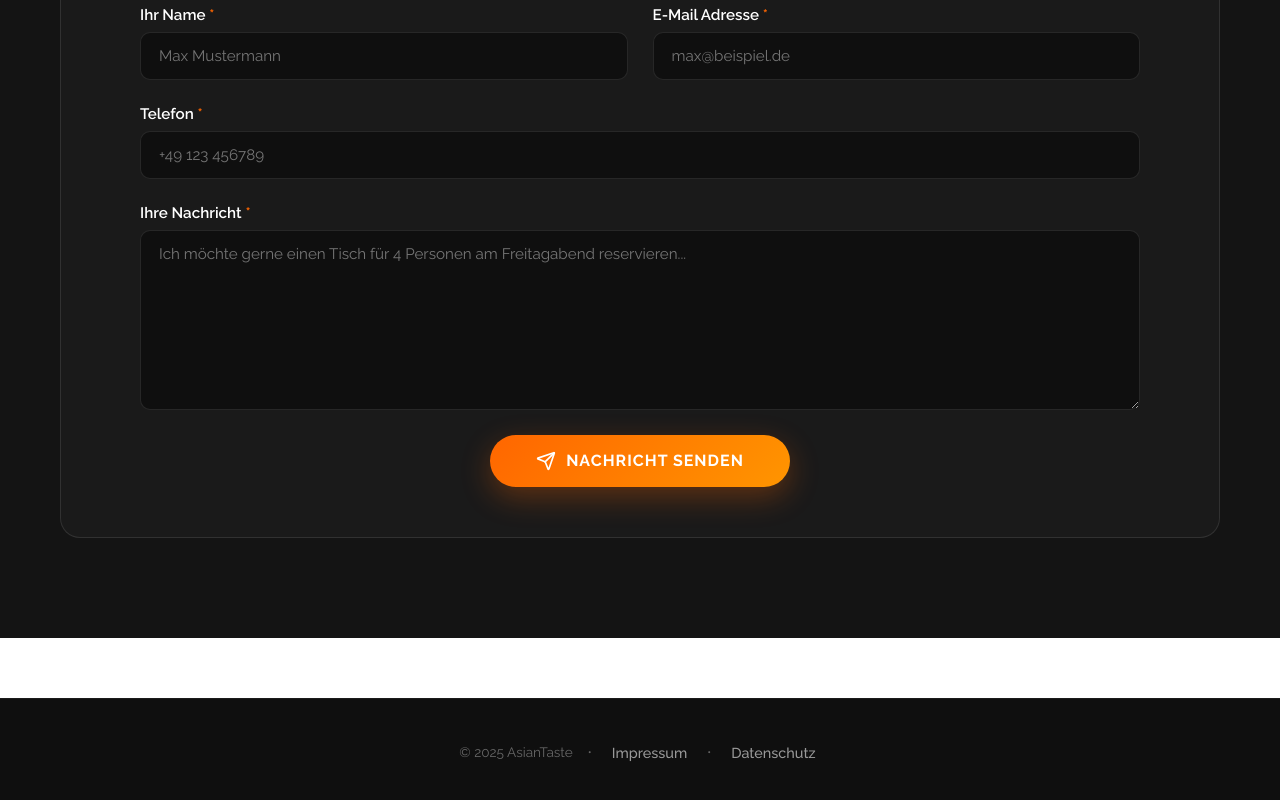
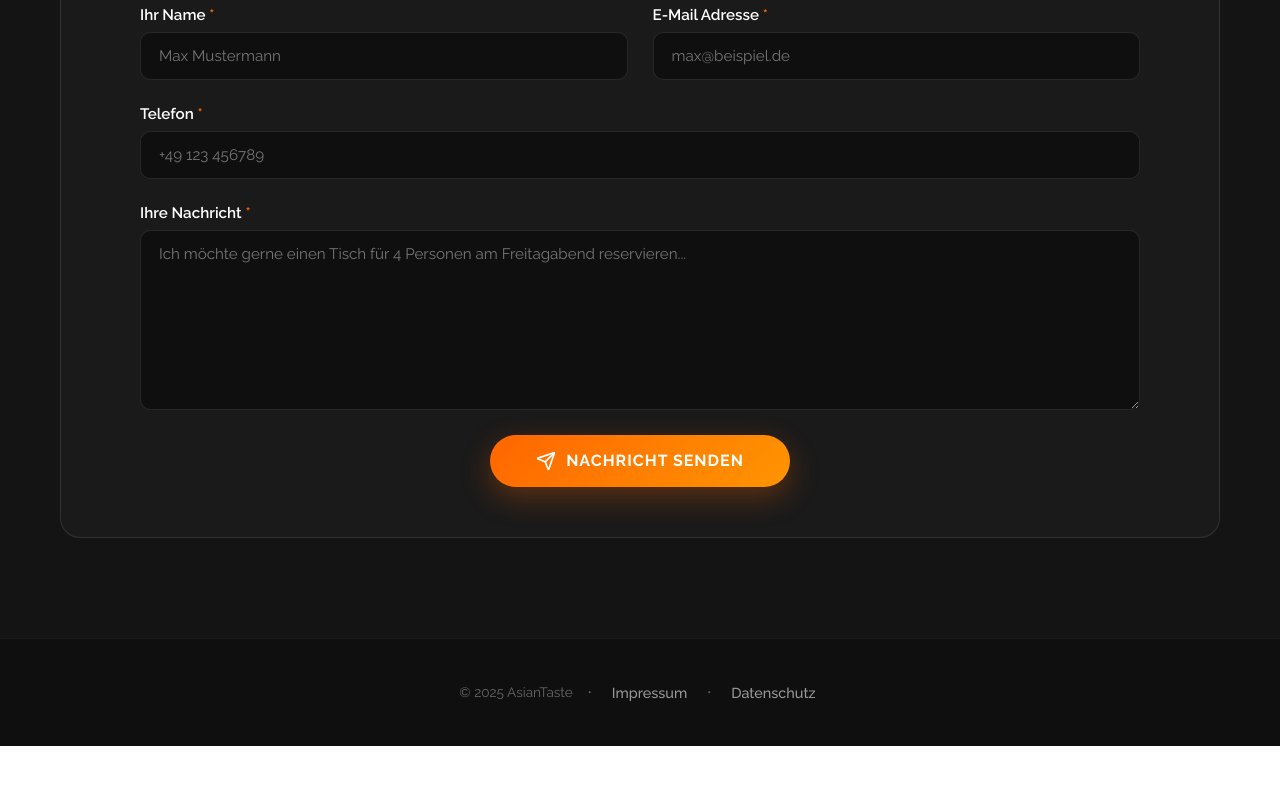
Before and after one commit to aliosman6161/asia_website, a React (Create React App) app: page / in a window 1280 px wide. Shown: the part 4605-5405 px from the top of the page. After the commit the page ends 5351 px from the top, so only its background shows below. Built offline with nearby package versions, Linux system fonts and the light colour scheme; no server answers; the database is empty.

Commit message:
navbar fix

```diff
--- a/src/components/layout/Footer.js
+++ b/src/components/layout/Footer.js
@@ -23,7 +23,6 @@ function Footer() {
       padding: isMobile ? '30px 20px' : '40px 60px',
       fontFamily: "'Raleway', sans-serif",
       transition: 'all 0.4s ease',
-      marginTop: '60px',
     },
 
     container: {
```
